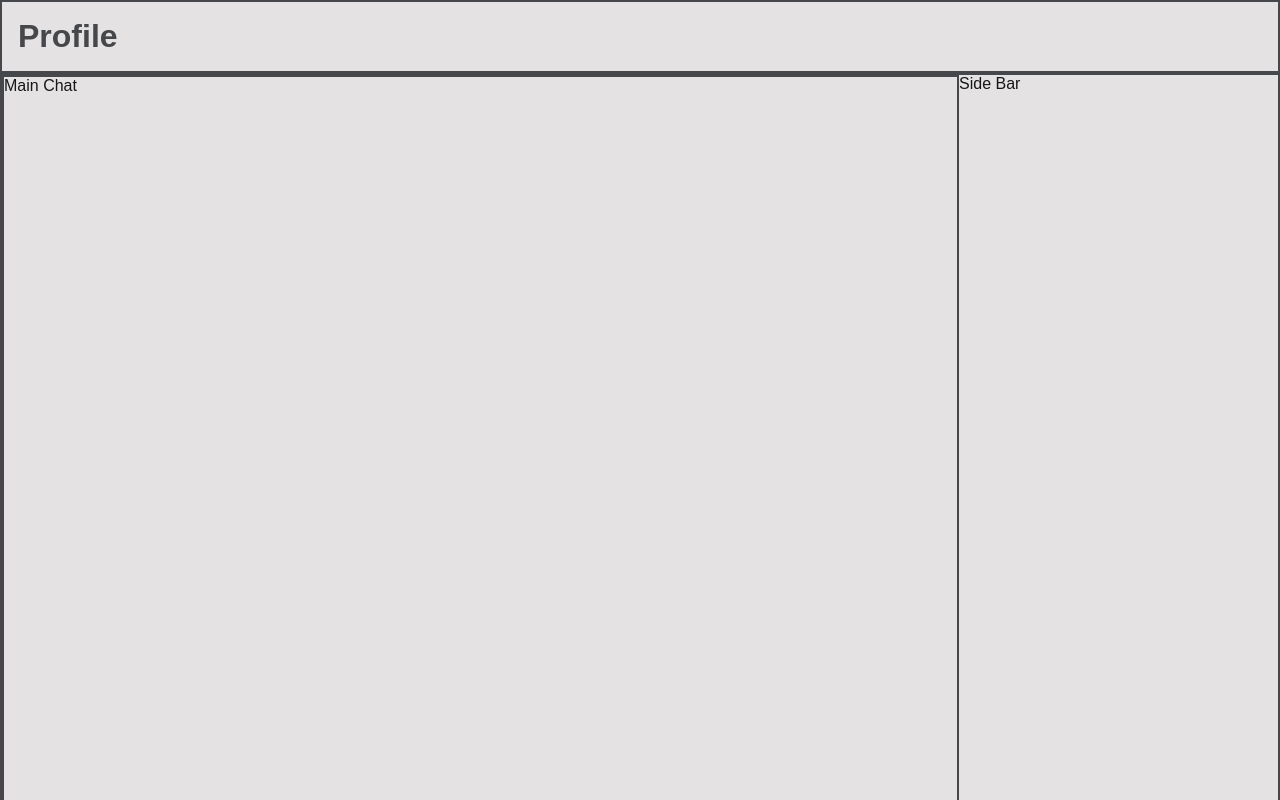
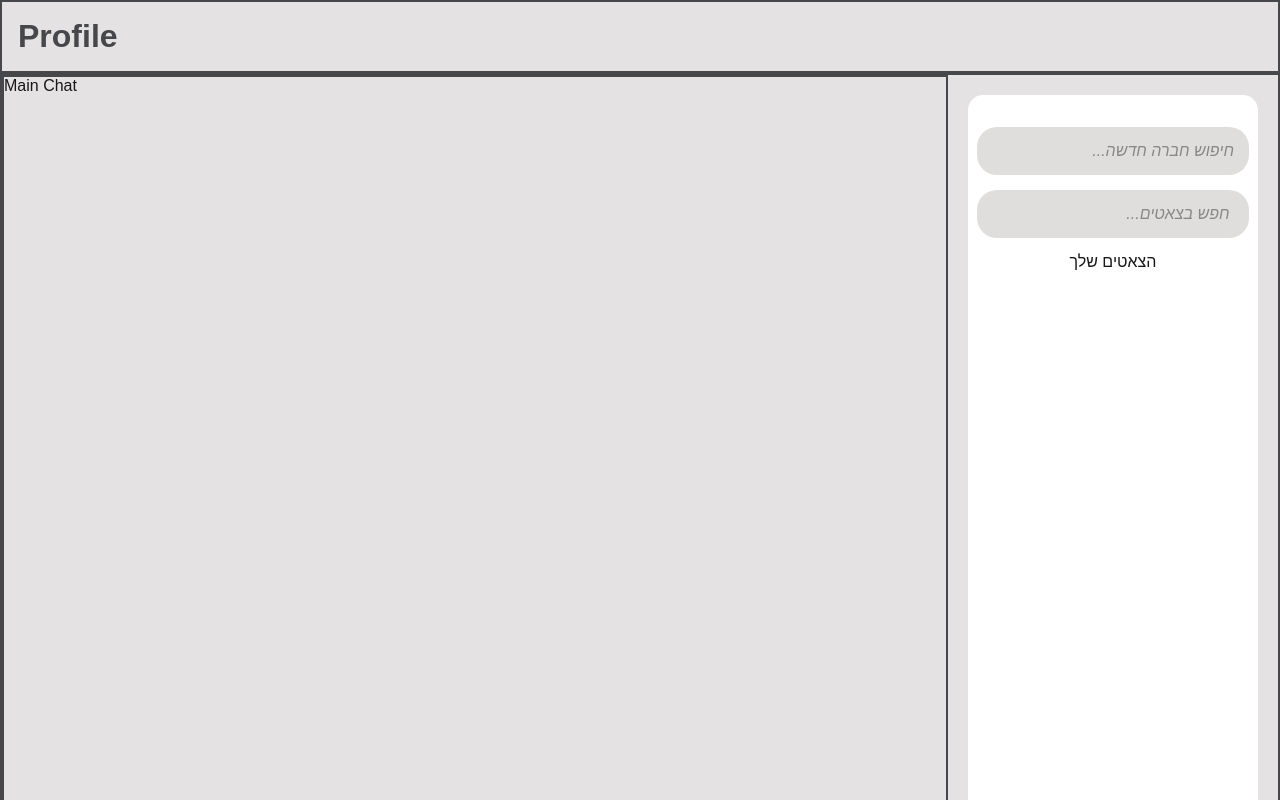
Before and after one commit to chani-s/Axis, a Next.js app: page /chat/user in a window 1280 px wide. Built offline with nearby package versions, Linux system fonts and the light colour scheme.

Commit message:
first design

```diff
--- a/src/app/components/chatPages/SideBar/SideBar.module.css
+++ b/src/app/components/chatPages/SideBar/SideBar.module.css
@@ -1,6 +1,34 @@
-.sidebar {
-    background-color: #e4e2e2;
-    padding: 1rem;
-    border: #45474b solid 2px;
+.sideBar {
+    background-color: white ;
+    border: none;
+    border-radius:10px ;
+    width: 23%;
+    border-radius: 15px;
+    margin: 20px;
+}
+.inputs {
+    display: flex;
+    flex-direction: column; /* Stack the inputs vertically */
+    gap: 15px; /* Space between inputs */
+    margin-bottom: 20px; /* Space below the input section */
+    align-items: center;
+    padding-top: 2rem;
+  }
+.input {
+    padding: 10px 15px; /* Inner spacing for better usability */
+    border:none; /* Light gray border */
+    border-radius: 20px; /* Circular edges */
+    background-color: #e0dddd; /* Gray background color for the inputs */
+    font-size: 16px; /* Comfortable font size */
+    color:black; /* Darker text for contrast */
+    outline: none; /* Remove the default blue border on focus */
+    transition: background-color 0.3s, border-color 0.3s; /* Smooth hover/focus transitions */
+    direction: rtl;
+    width: 17rem;
+    height: 3rem;
+  }
 
-}
+  .input::placeholder {
+    color: #888; /* Light gray placeholder text */
+    font-style: italic; /* Optional: italic style for placeholder */
+  }
--- a/src/app/components/chatPages/SideBar/SideBar.tsx
+++ b/src/app/components/chatPages/SideBar/SideBar.tsx
@@ -3,8 +3,12 @@ import styles from "./SideBar.module.css"
 
 const SideBar = () =>{
     return (
-        <div className={styles.SideBar}>
-            Side Bar
+        <div className={styles.sideBar}>
+            <div className={styles.inputs}>
+                <input className={styles.input} type="text" placeholder="חיפוש חברה חדשה..."/>
+                <input className={styles.input} type="text" placeholder=" חפש בצאטים..." />
+                הצאטים שלך
+            </div>
         </div>
     )
 }
```
